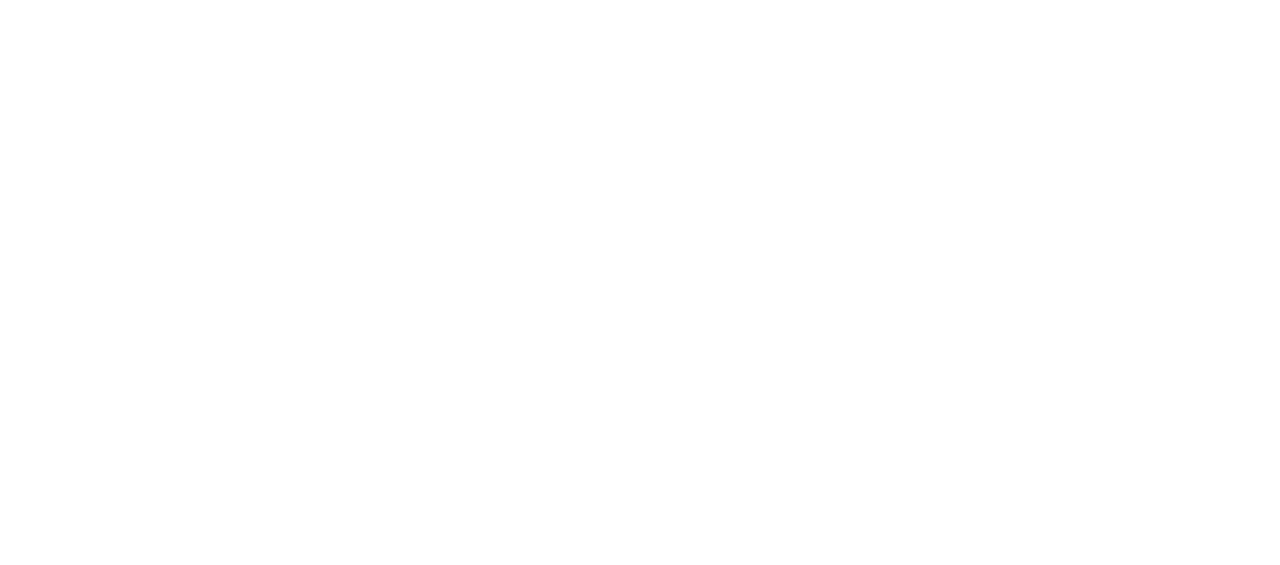
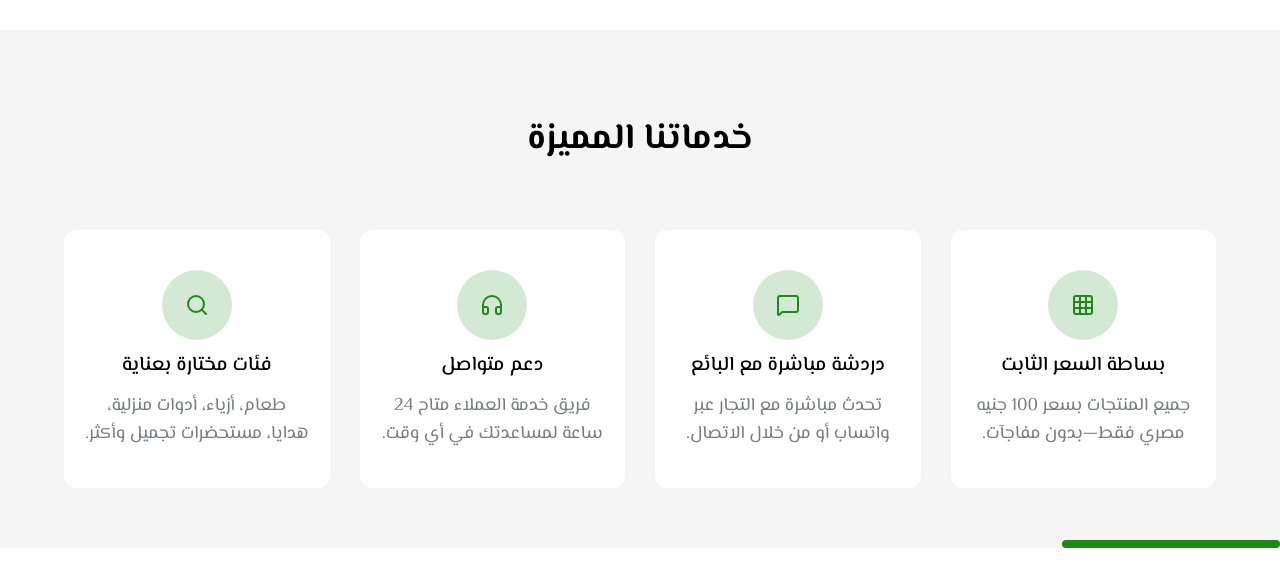
Before and after one commit to eslamshaban060/Lo2ta-Store, a Next.js app: page / in a window 1280 px wide. Shown: the part 819-1384 px from the top of the page. Before the commit the page ends 849 px from the top, so only its background shows below. Built offline with nearby package versions, Linux system fonts and the light colour scheme.

Commit message:
secound day in Lo2ta Store (secound day --finshed featured section and make edits in main section )

```diff
--- a/package.json
+++ b/package.json
@@ -10,6 +10,7 @@
   },
   "dependencies": {
     "framer-motion": "^12.23.12",
+    "lucide-react": "^0.539.0",
     "next": "15.4.6",
     "react": "19.1.0",
     "react-dom": "19.1.0",
--- a/src/app/globals.css
+++ b/src/app/globals.css
@@ -38,3 +38,16 @@
 .group1:hover .group-hover1 {
   display: block !important;
 }
+
+/* to make anamation of slider Badge */
+.sliderBadge {
+  animation: SliderBadge 2s infinite ease-in-out;
+}
+@keyframes SliderBadge {
+  0% {
+    background-color: #1e8917 !important;
+  }
+  100% {
+    background-color: #1f891700 !important;
+  }
+}
--- a/src/app/page.tsx
+++ b/src/app/page.tsx
@@ -1,6 +1,7 @@
 import React from "react";
 import Header from "@/components/header/header";
 import Main from "@/components/main/main";
+import FeaturedServices from "@/components/featuredServices/featuredServices";
 
 const page = () => {
   return (
@@ -10,6 +11,8 @@
 
       {/* hero or main component */}
       <Main />
+      {/* Featured Servicescomponent */}
+      <FeaturedServices />
     </div>
   );
 };
--- /dev/null
+++ b/src/components/featuredServices/featuredServices.tsx
@@ -0,0 +1,33 @@
+import React from "react";
+import { Features } from "@/data/links";
+
+const FeaturedServices = () => {
+  return (
+    <div className=" w-[100vw] py-[40px]  mb-5 relative h-auto bg-[var(--w2)]">
+      <div className=" py-[50px]">
+        <h2 className=" text-center font-bold text-4xl">خدماتنا المميزة</h2>
+      </div>
+      <div className=" continer grid gap-[30px] grid-cols-1 md:grid-cols-2 lg:grid-cols-3 xl:grid-cols-4 py-5   mx-auto ">
+        {Features.map((item, id) => {
+          return (
+            <div
+              className="  p-5 py-[40px]  hover:border-[1px] border-[var(--g)] flex rounded-xl flex-col gap-3 justify-center items-center bg-[var(--w)] transform hover:translate-y-[-6px]  duration-150 ease-in-out "
+              key={id}
+            >
+              <div className=" bg-[var(--lg)] justify-center items-center flex w-[70px] text-2xl text-[var(--g)] h-[70px] rounded-full">
+                {item.icon}
+              </div>
+              <div className=" text-xl font-medium ">{item.title}</div>
+              <div className=" text-center text-lg text-[var(--g2)]">
+                {item.description}
+              </div>
+            </div>
+          );
+        })}
+      </div>
+      <div className=" w-[17%] h-[8px] bottom-0 rounded-2xl right-0 absolute bg-[var(--g)]"></div>
+    </div>
+  );
+};
+
+export default FeaturedServices;
--- a/src/components/main/mainSlider.tsx
+++ b/src/components/main/mainSlider.tsx
@@ -33,10 +33,10 @@
               alt={`Slide ${item.id}`}
               fill
             />
-            <div className=" rounded-3xl absolute flex justify-center items-center  right-[10px] top-[10px] bg-[var(--g)] h-[40px] w-[140px] text-[var(--w)]  ">
+            <div className=" rounded-3xl absolute flex justify-center items-center  right-[10px] top-[10px] bg-[var(--g)] h-[40px] w-[140px] text-[var(--w)]  sliderBadge ">
               {item.badge}
             </div>
-            <div className=" rounded-xl absolute flex justify-center items-center  flex-col right-[10px] bottom-[10px] bg-[var(--w)] p-5 text-[var(--g)]  ">
+            <div className=" rounded-xl absolute flex justify-center items-center  flex-col left-[10px] bottom-[10px] bg-[var(--w)] p-5 text-[var(--g)]  ">
               <p className=" font-medum text-black text-xl">{item.title}</p>
               <p>{item.subtitle}</p>
             </div>
--- a/src/data/links.tsx
+++ b/src/data/links.tsx
@@ -1,3 +1,5 @@
+import { MessageSquare, Headphones, Search, Grid } from "lucide-react";
+
 export const NavLinks = [
   {
     name: "الرئسية",
@@ -138,3 +140,33 @@
     subtitle: "تشكيلة جديدة",
   },
 ];
+
+// Types
+interface FeatureProps {
+  icon: React.ReactNode;
+  title: string;
+  description: string;
+}
+
+export const Features: FeatureProps[] = [
+  {
+    icon: <Grid />,
+    title: "بساطة السعر الثابت",
+    description: "جميع المنتجات بسعر 100 جنيه مصري فقط—بدون مفاجآت.",
+  },
+  {
+    icon: <MessageSquare />,
+    title: "دردشة مباشرة مع البائع",
+    description: "تحدث مباشرة مع التجار عبر واتساب أو من خلال الاتصال.",
+  },
+  {
+    icon: <Headphones />,
+    title: "دعم متواصل",
+    description: "فريق خدمة العملاء متاح 24 ساعة لمساعدتك في أي وقت.",
+  },
+  {
+    icon: <Search />,
+    title: "فئات مختارة بعناية",
+    description: "طعام، أزياء، أدوات منزلية، هدايا، مستحضرات تجميل وأكثر.",
+  },
+];
```
Also changed, not shown: 1 other file (tests, documents, lock files or other folders).
